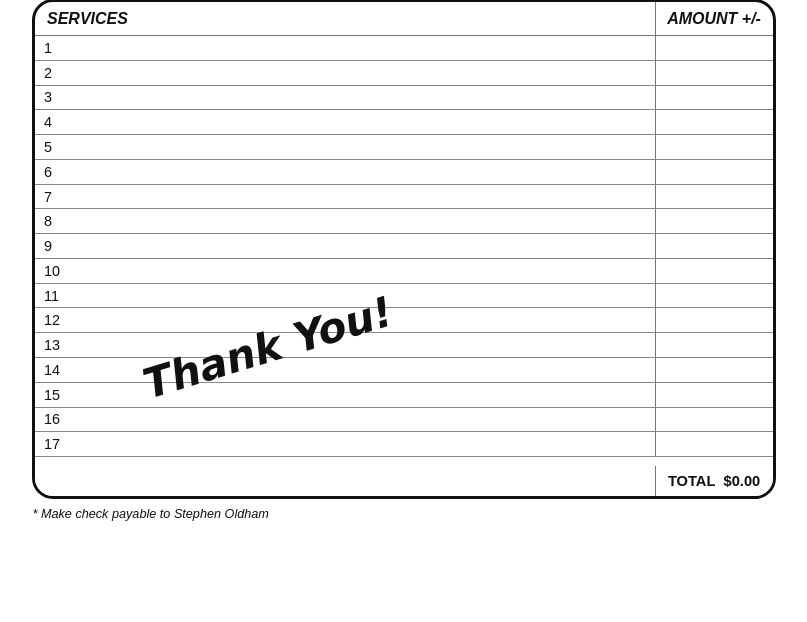
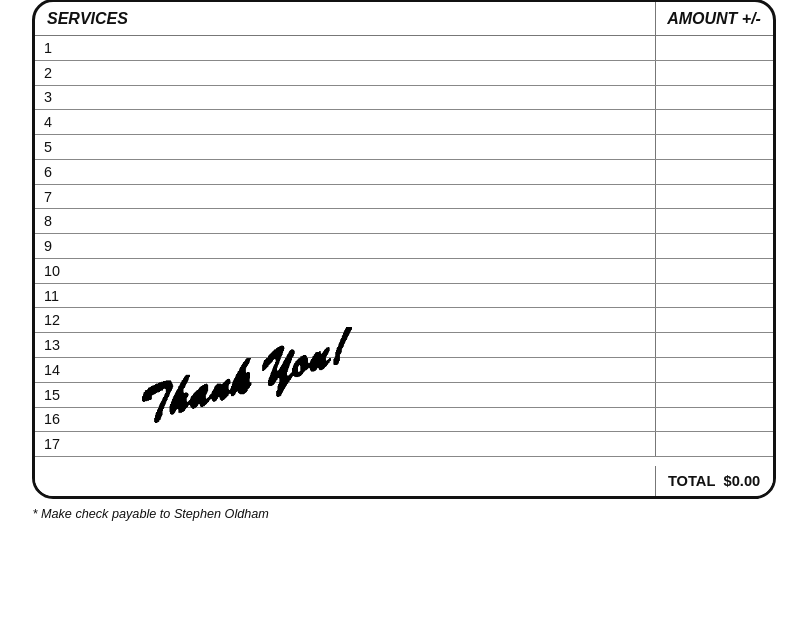
Before and after one commit to mroldham/toucan-hvac, a Flask app: page /invoice-center/1/preview in a window 1280 px wide. Shown: the part 324-946 px from the top of the page, without its empty margins (4-811 px from the left). Run offline with Flask 3, Linux system fonts and the light colour scheme; a user stored in the database is signed in.

Commit message:
Lock Thank You artwork across all invoice formats

```diff
--- a/templates/invoice_export.html
+++ b/templates/invoice_export.html
@@ -261,12 +261,14 @@ html, body {
     position: absolute;
     left: 1.08in;
     top: 3.35in;
-    font-family: "Brush Script MT", "Apple Chancery", cursive;
-    font-size: 31pt;
-    font-weight: 800;
-    font-style: italic;
-    transform: rotate(-17deg);
+    width: 2.25in;
     z-index: 5;
+}
+
+.thank-you img {
+    display: block;
+    width: 100%;
+    height: auto;
 }
 
 /* ---------- CHECK NOTE ---------- */
@@ -425,7 +427,8 @@ html, body {
         {% endfor %}
 
         <div class="thank-you">
-            Thank You!
+            <img src="{{ url_for('static', filename='thank_you_exact.png') }}"
+                 alt="Thank You">
         </div>
 
         <div class="total-row">
```
Also changed, not shown: static/thank_you_exact.png (added).
